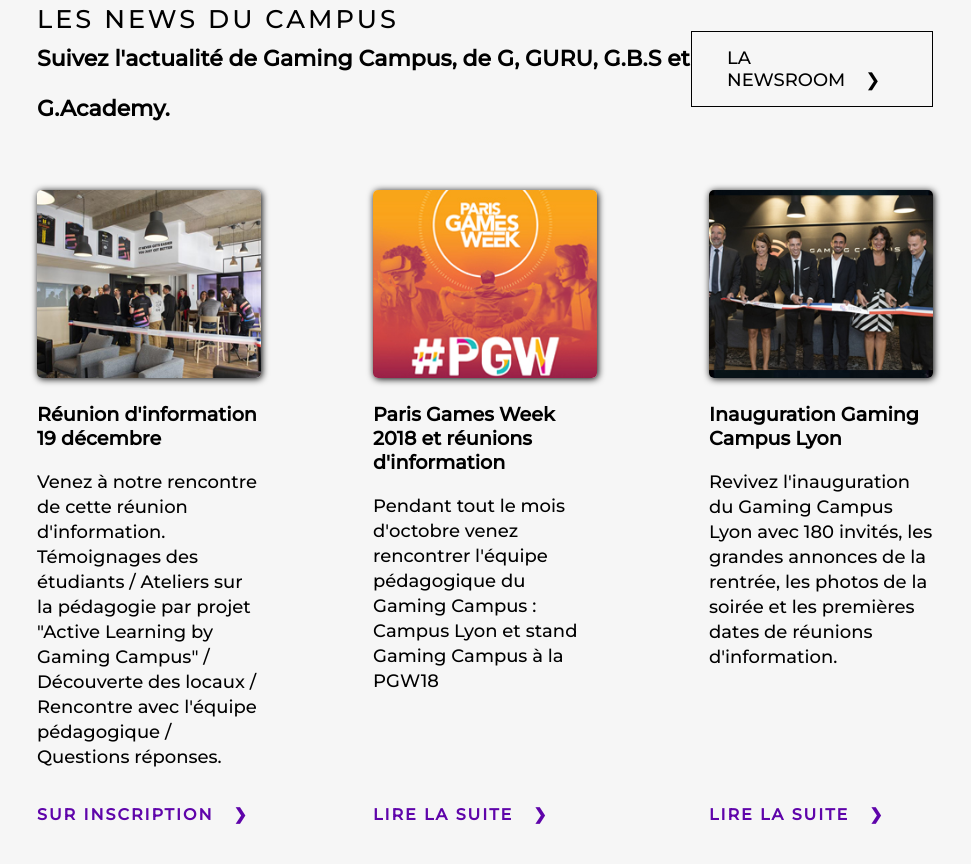
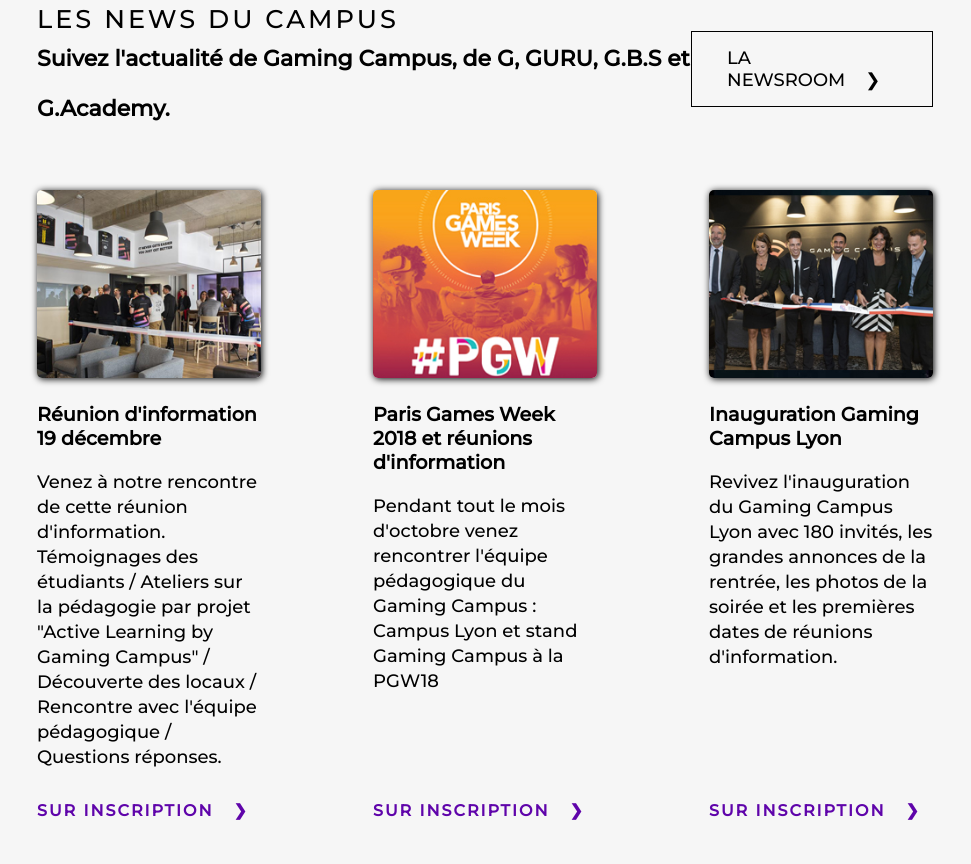
Before and after one commit to ChrysJ/GamingCampus, a plain HTML site: page index.html in a window 1280 px wide. Shown: the part 1516-2380 px from the top of the page, without its empty margins (155-1126 px from the left). Drawn offline with Linux system fonts and the light colour scheme.

Commit message:
Add files via upload

```diff
--- a/css/style.css
+++ b/css/style.css
@@ -238,6 +238,7 @@ ctn-menu .menu li a::after {
 }
 .news {
 	width: 25%;
+	position: relative;
 }
 .news img {
 	width: 100%;
@@ -250,30 +251,25 @@ ctn-menu .menu li a::after {
 }
 .news p {
 	line-height: 25px;
+	padding-bottom: 50px;
 }
-.ctn-btn-news a {
+.news a {
 	font-size: 16px;
 	font-weight: 600;
 	color: var(--colorlink);
 	text-transform: uppercase;
 	letter-spacing: 2px;
+	transition: 300ms;
+	position: absolute;
+	bottom: 0;
+
 }
-.ctn-btn-news a::after , .news a::after {
+.news a::after{
 	content: '\276F';
 	margin-left: 20px;
 }
-.ctn-btn-news .btn-news:hover {
+.news a:hover {
 	transform: translate(30px);
-}
-.ctn-btn-news {
-	margin-top: 35px;
-	display: flex;
-	justify-content: space-between;
-	width: 100%;
-}
-.btn-news {
-	width: 25%;
-	transition: 300ms;
 }
 /* ************** FOOTER ************** */
 .ctn-main-footer {
@@ -357,11 +353,6 @@ h6 {
 	justify-content: space-between;
 	align-items: center;
 }
-@media screen and (min-width: 1200px) {
-	.news a {
-		display: none;
-	}
-}
 @media screen and (max-width: 1200px) {
 	/* ************** NAV ************** */
 	.ctn-menu .menu,
@@ -415,17 +406,12 @@ h6 {
 		line-height: normal;
 		margin-bottom: 20px;
 	}
-	.ctn-btn-news a,
 	.news a {
 		font-size: 16px;
 		font-weight: 600;
 		color: var(--colorlink);
 		text-transform: uppercase;
 		letter-spacing: 2px;
-	}
-
-	.btn-news {
-		width: 30%;
 	}
 	/* ************** FOOTER ************** */
 	/* Top footer */
--- a/index.html
+++ b/index.html
@@ -103,17 +103,6 @@
                     <a href="#">Sur inscription</a>
                 </div>
             </div>
-            <div class="ctn-btn-news">
-                <div class="btn-news">
-                    <a href="#">Sur inscription</a>
-                </div>
-                <div class="btn-news">
-                    <a href="#">Lire la suite</a>
-                </div>
-                <div class="btn-news">
-                    <a href="#">Lire la suite</a>
-                </div>
-            </div>
         </section>
         <!-- ******************* FOOTER ******************* -->
         <footer>
```
